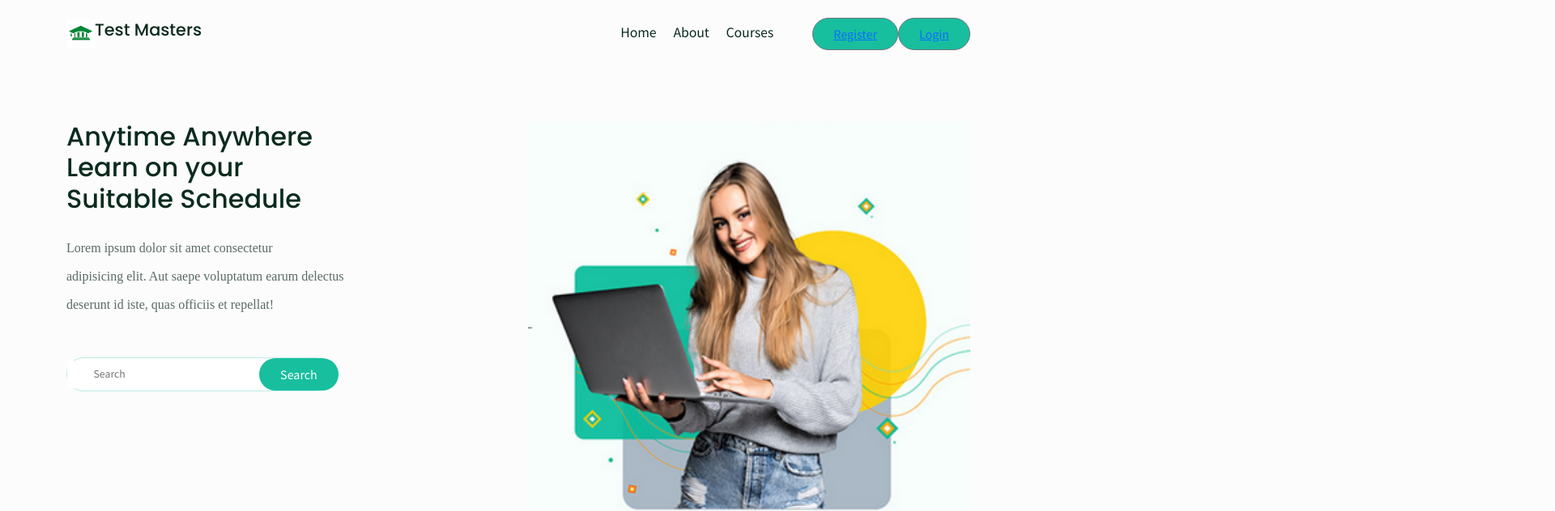
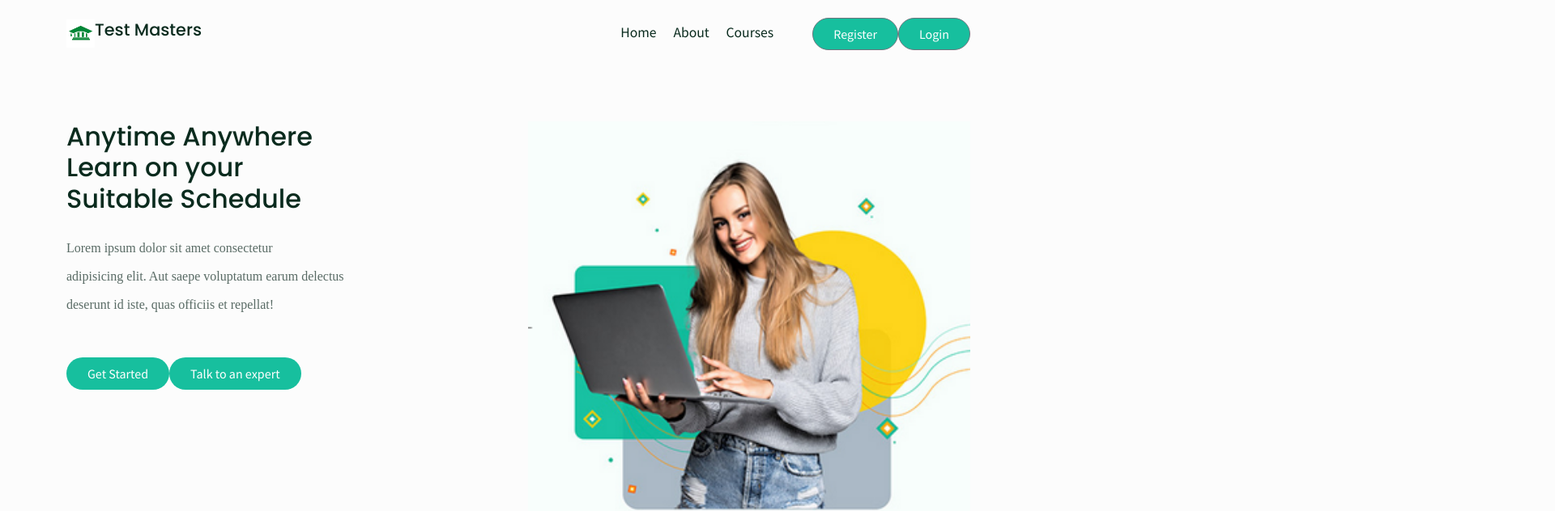
Before and after one commit to SIECTESTMASTERS/test-prep-app, a React (Create React App) app in the folder client/: page / in a window 1280 px wide. Shown: the top 632 px of the page at 81% size, 1920 px wide, since content can reach past the window. Built offline with nearby package versions, Linux system fonts and the light colour scheme; a web font is replaced by a local one.

Commit message:
feat:added expert call url

```diff
--- a/client/src/components/Header/Header.jsx
+++ b/client/src/components/Header/Header.jsx
@@ -1,8 +1,8 @@
 import React, { useRef } from 'react'
-import { Link } from 'react-router-dom';
 import { Button, Container } from 'reactstrap';
 import logo from '../../images/sieclogo.png'
 import './header.css'
+import { Link } from '@mui/material';
 
 function createData(display, url){
   return { display, url}
@@ -40,12 +40,16 @@ function Header() {
           </div>
 
           <div className="nav__right">
+            <a href='https://test-masters-frontend-classroom-management-system-seven.vercel.app/signup' target="_blank">
             <Button>
-              <Link to='/signup'>Register</Link>
+              Register
             </Button>
+            </a>
+            <a href='https://test-masters-frontend-classroom-management-system-seven.vercel.app' target="_blank">
             <Button>
-              <Link to='/user'>Login</Link>
+             Login
             </Button>
+            </a>
           </div>
         </div>
 
--- a/client/src/components/HeroSection/HeroSection.jsx
+++ b/client/src/components/HeroSection/HeroSection.jsx
@@ -19,9 +19,14 @@ function HeroSection() {
                 quas officiis et repellat!
                 </p>
             </div>
-            <div className="search">
-                <input type='text' placeholder='Search'/>
-                <button className='btn'>Search</button>
+            <div>
+                {/*<input type='text' placeholder='Search'/> */}
+                <a href='https://test-masters-frontend-classroom-management-system-seven.vercel.app/allcourses' target="_blank">
+                <button className='btn'>Get Started</button>
+                </a>
+                <a href='https://test-masters-frontend-classroom-management-system-seven.vercel.app/submitcallrequest' target="_blank">
+                <button className='btn'>Talk to an expert</button>
+                </a>
             </div>
             </Col>
             <Col lg='6' md='6'>
```
